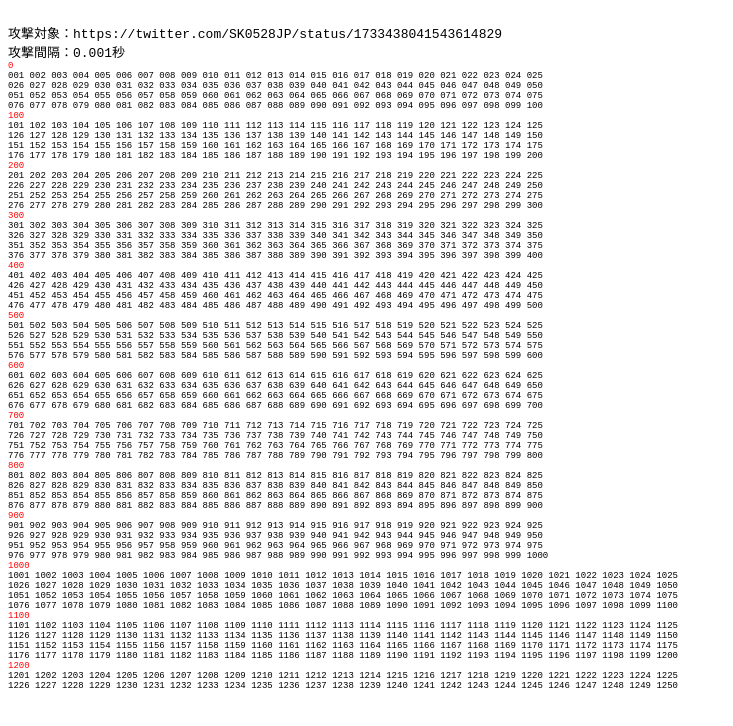
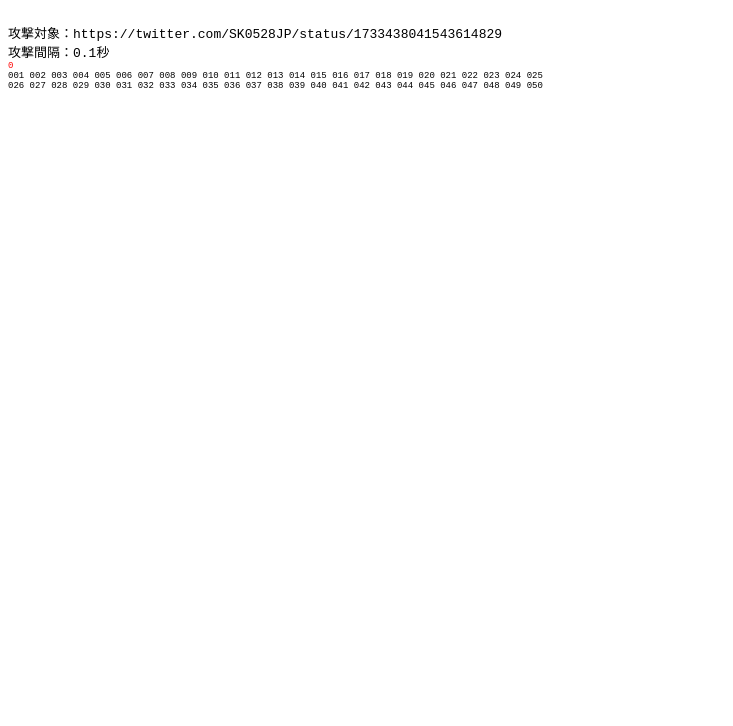
Before and after one commit to SK0528JP/tasiro.gun, a plain HTML site: page index.html in a window 1280 px wide. Shown: the whole page, without its empty margins (0-733 px from the left). Drawn offline with Linux system fonts and the light colour scheme.

Commit message:
index.html の更新

```diff
--- a/index.html
+++ b/index.html
@@ -1,6 +1,6 @@
 <script>
 var attackURL='https://twitter.com/SK0528JP/status/1733438041543614829';
-var interval=1;//1秒=1000
+var interval=100;//1秒=1000
 </script>
 
 <script>
```
